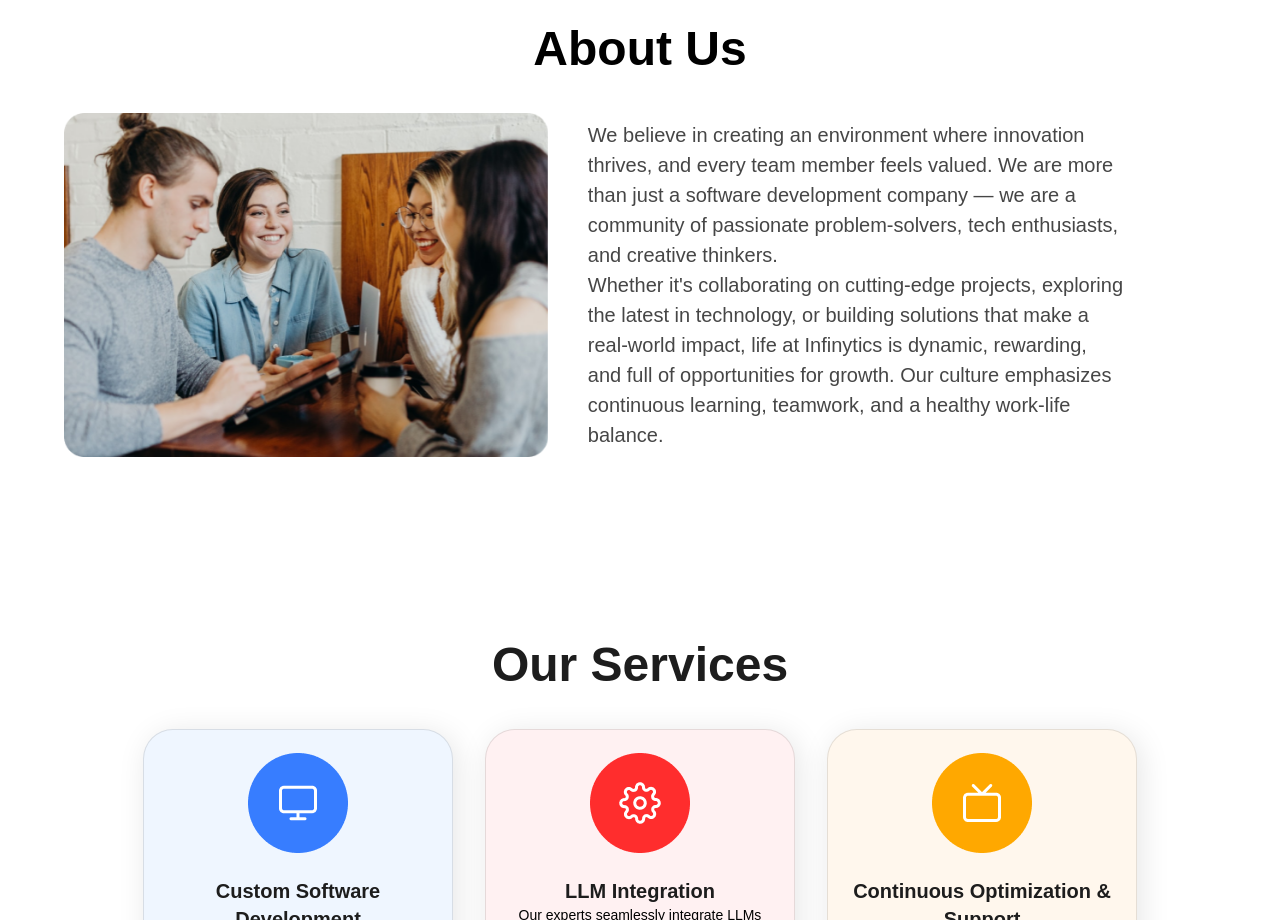
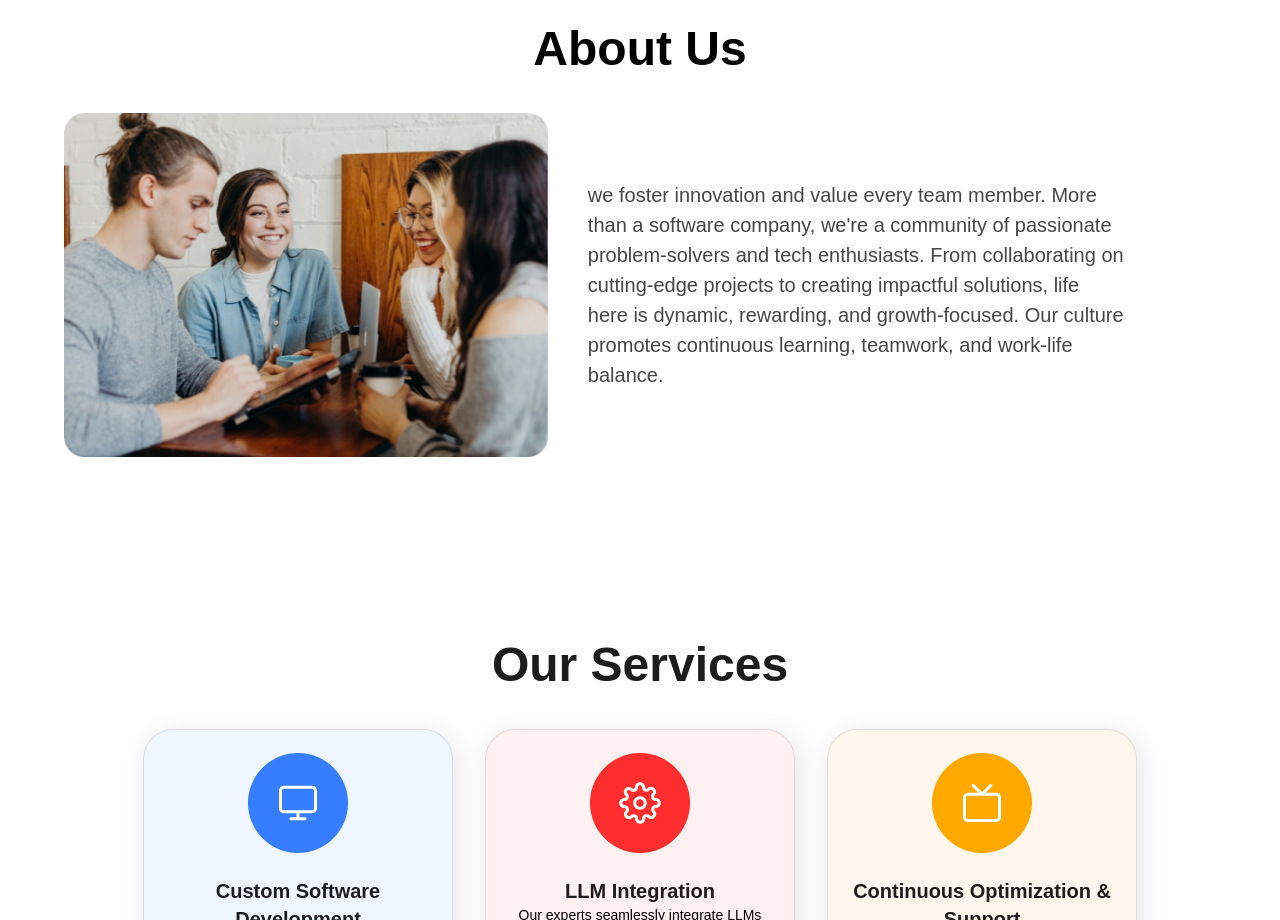
Before and after one commit to preeti28dec/Infinytics, a React (Create React App) app: page / in a window 1280 px wide. Shown: the part 920-1840 px from the top of the page. Built offline with nearby package versions, Linux system fonts and the light colour scheme.

Commit message:
Update about.jsx

```diff
--- a/src/componets/about.jsx
+++ b/src/componets/about.jsx
@@ -7,8 +7,7 @@ function About() {
       <div className='flex items-center main_about'>
         <div className='main_about_image w-[42%]  relative'> <img src='../images/about_us_img.png' alt='about us is img not loding..' /></div>
         <div className='about_text_card w-1/2 sm:pl-10'>
-          <div className='text-start font-Quicksand text-[14px] sm:text-[20px] text-[#464646] '>We believe in creating an environment where innovation thrives, and every team member feels valued. We are more than just a software development company — we are a community of passionate problem-solvers, tech enthusiasts, and creative thinkers.</div>
-          <div className='text-start font-Quicksand text-[14px] sm:text-[20px] text-[#464646] '>Whether it's collaborating on cutting-edge projects, exploring the latest in technology, or building solutions that make a real-world impact, life at Infinytics is dynamic, rewarding, and full of opportunities for growth. Our culture emphasizes continuous learning, teamwork, and a healthy work-life balance.</div>
+          <div className='text-start font-Quicksand text-[14px] sm:text-[20px] text-[#464646] '>we foster innovation and value every team member. More than a software company, we're a community of passionate problem-solvers and tech enthusiasts. From collaborating on cutting-edge projects to creating impactful solutions, life here is dynamic, rewarding, and growth-focused. Our culture promotes continuous learning, teamwork, and work-life balance.</div>
         </div>
       </div>
     </div>
```
